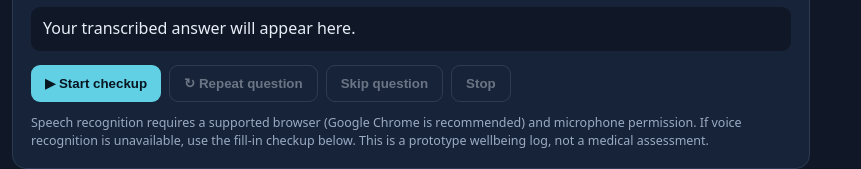
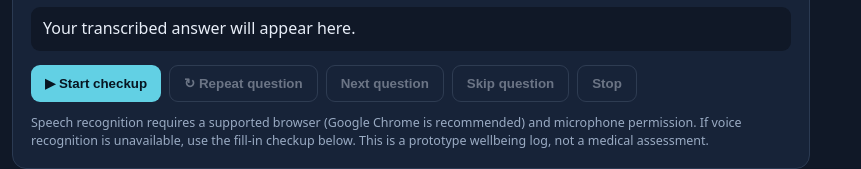
Before and after one commit to Sithum-Amayuru/Cosmo-Care, a plain HTML site: page cosmo_checkup_voice/frontend/index.html in a window 1280 px wide. Shown: the part 229-398 px from the top of the page, without its empty margins (0-861 px from the left). Drawn offline with Linux system fonts and the light colour scheme.

Commit message:
Add manual next-question control to voice checkup

```diff
--- a/cosmo_checkup_voice/frontend/index.html
+++ b/cosmo_checkup_voice/frontend/index.html
@@ -24,7 +24,7 @@ button:disabled{opacity:.4;cursor:not-allowed}.small{font-size:.78rem;color:#9aa
 <div id="answer" class="answer">Your transcribed answer will appear here.</div>
 <div class="actions">
 <button id="start">▶ Start checkup</button><button id="repeat" class="secondary" disabled>↻ Repeat question</button>
-<button id="skip" class="secondary" disabled>Skip question</button><button id="stop" class="secondary" disabled>Stop</button>
+<button id="next" class="secondary" disabled>Next question</button><button id="skip" class="secondary" disabled>Skip question</button><button id="stop" class="secondary" disabled>Stop</button>
 </div>
 <div class="small">Speech recognition requires a supported browser (Google Chrome is recommended) and microphone permission. If voice recognition is unavailable, use the fill-in checkup below. This is a prototype wellbeing log, not a medical assessment.</div>
 </div>
```
